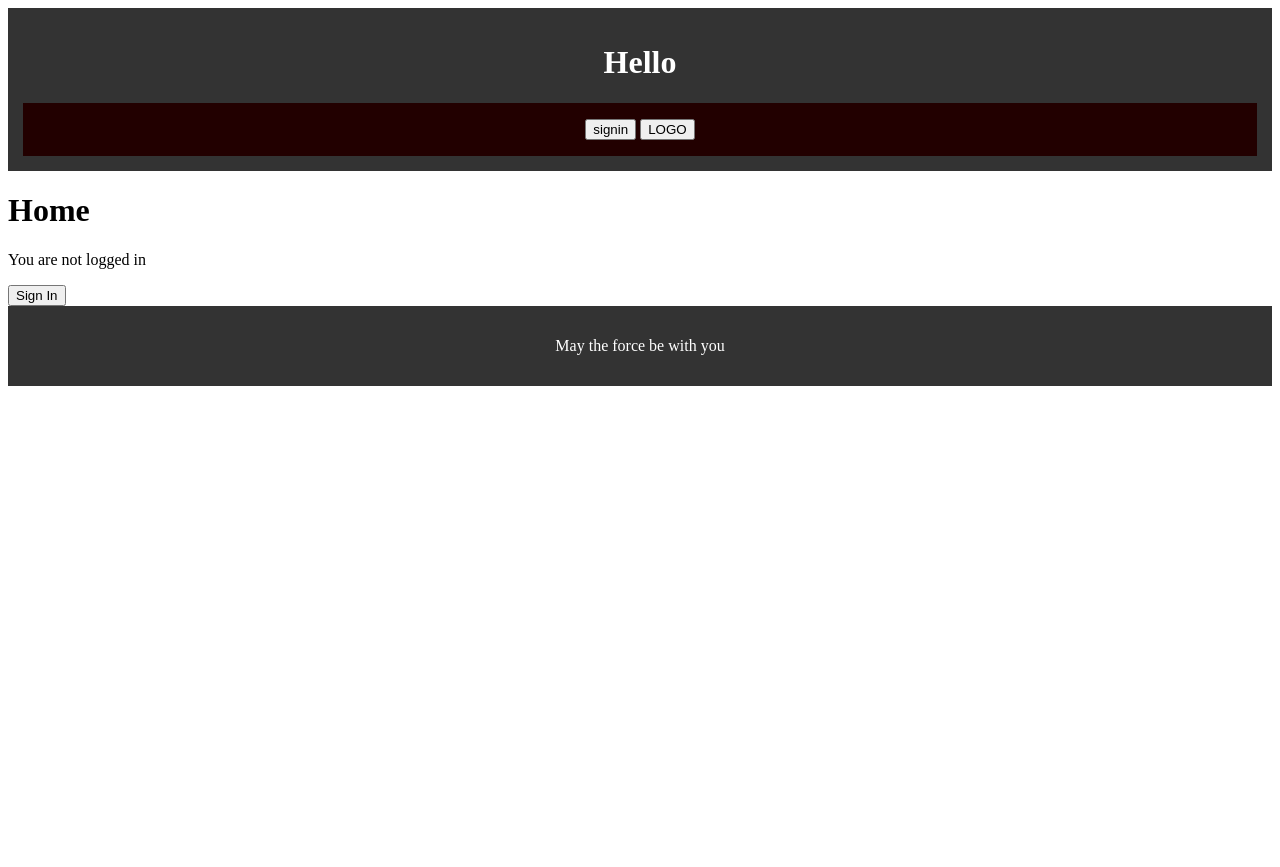
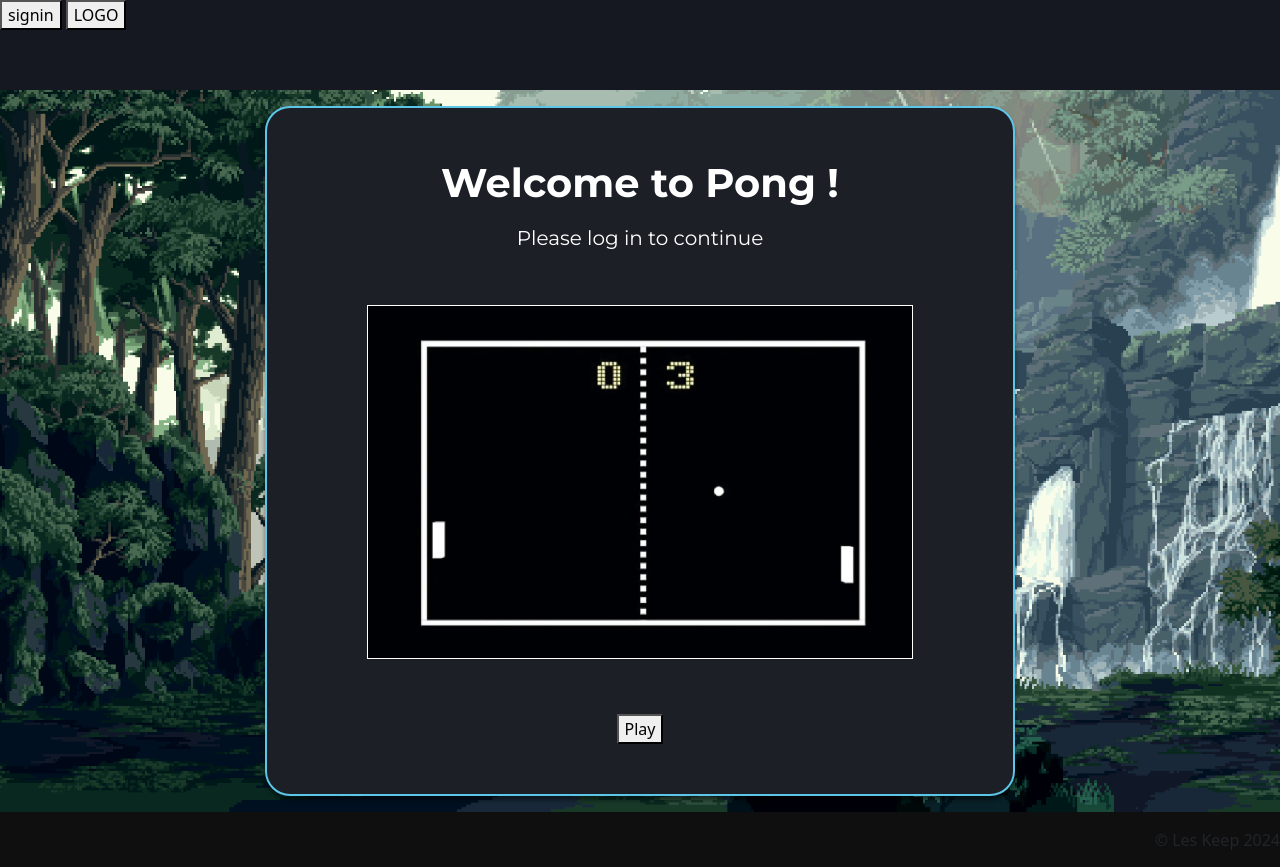
Before and after one commit to DoubleV37/ft_transcendence, a Django app: page / in a window 1280 px wide. Before the commit the page ends 386 px from the top, so only its background shows below. Run offline with Django 5.2, Linux system fonts and the light colour scheme; some libraries are stand-ins or nearby versions.

Commit message:
start integration beautiful home page

```diff
--- a/Backend/Gunicorn/requirements.txt
+++ b/Backend/Gunicorn/requirements.txt
@@ -3,3 +3,4 @@ python-decouple
 psycopg2-binary
 gunicorn
 Pillow
+django-bootstrap-v5
--- a/Backend/Uvicorn/requirements.txt
+++ b/Backend/Uvicorn/requirements.txt
@@ -2,3 +2,4 @@ django
 python-decouple
 psycopg2-binary
 uvicorn
+django-bootstrap-v5
--- a/Django_data/backend/settings.py
+++ b/Django_data/backend/settings.py
@@ -38,6 +38,7 @@ INSTALLED_APPS = [
     'django.contrib.staticfiles',
 	'apps.website',
 	'apps.authUser',
+	'bootstrap5'
 ]
 
 MIDDLEWARE = [
--- /dev/null
+++ b/Django_data/static/css/home.css
@@ -0,0 +1,94 @@
+body {
+	background: url('../images/background.png');
+	background-size: cover;
+	background-repeat: no-repeat;
+
+	display: flex;
+	flex-direction: column;
+	align-items: center;
+}
+
+#content {
+	display: flex;
+	width: 46.875rem;
+	height: 43.125rem;
+	padding: 3.125rem 6.25rem;
+	flex-direction: column;
+	justify-content: center;
+	align-items: center;
+	gap: 3.4375rem;
+	flex-shrink: 0;
+	margin-top: 1em;
+	margin-bottom: 1em;
+
+	border-radius: 1.5625rem;
+	border: 2px solid #5DC6E8;
+	background: #1C2026;
+	box-shadow: 0px 4px 4px 0px rgba(0, 0, 0, 0.45);
+}
+
+.pong {
+	flex: 1 0 0;
+	align-self: stretch;
+
+	border: 1px solid #FFF;
+	background: url('../images/pong.webp');
+	background-size: cover;
+}
+
+.welcome-text {
+	display: flex;
+	flex-direction: column;
+	justify-content: center;
+	align-items: center;
+	gap: 1.1875rem;
+	align-self: stretch;
+}
+
+.welcome-to-pong {
+	align-self: stretch;
+
+	color: #FFF;
+	text-align: center;
+
+	/* Title Desktop */
+	font-family: Montserrat;
+	font-size: 2.5rem;
+	font-style: normal;
+	font-weight: 700;
+	line-height: normal;
+}
+
+.please-log-in {
+	align-self: stretch;
+
+	color: #FFF;
+	text-align: center;
+
+	/* Body Tablet */
+	font-family: Montserrat;
+	font-size: 1.25rem;
+	font-style: normal;
+	font-weight: 400;
+	line-height: normal;
+}
+
+footer {
+	display: flex;
+	width: 100%;
+	height: 3.4375rem;
+	justify-content: flex-end;
+	align-items: center;
+	flex-shrink: 0;
+	margin-bottom: -3.4375rem;
+
+	background: #0F0F10;
+}
+
+header {
+	width: 100%;
+	height: 5.625rem;
+	flex-shrink: 0;
+
+	background: #151821;
+}
--- a/Django_data/static/css/singlepage.css
+++ /dev/null
@@ -1,19 +0,0 @@
-header {
-  background-color: #333;
-  color: #fff;
-  padding: 15px;
-  text-align: center;
-}
-
-nav {
-  background-color: #200;
-  margin: 0;
-  padding: 1em;
-}
-
-footer {
-  background-color: #333;
-  color: #fff;
-  padding: 15px;
-  text-align: center;
-}
--- a/Django_data/static/js/singlepage.js
+++ b/Django_data/static/js/singlepage.js
@@ -44,7 +44,7 @@
 window.addEventListener('DOMContentLoaded', (event) => {
 	const targetNode = document.querySelector('#content');
 	if (!targetNode) {
-        console.error('Target node not found');
+        // console.error('Target node not found');
         return;
     }
 	// Create an instance of MutationObserver with the defined callback
--- a/Django_data/templates/footer.html
+++ b/Django_data/templates/footer.html
@@ -1,3 +1,5 @@
 <footer>
-	<p>May the force be with you</p>
+	<div class="desktop-footer">
+        <span class="les-keep">© Les Keep 2024</span>
+    </div>
 </footer>
--- a/Django_data/templates/head.html
+++ b/Django_data/templates/head.html
@@ -1,8 +1,16 @@
 {% load static %}
+
+{% load bootstrap5 %}
+
+{% bootstrap_css %}
+{% bootstrap_javascript %}
+
 <head>
     <meta charset="utf-8" />
     <meta name="viewport" content="width=device-width, initial-scale=1.0">
+	<link rel="stylesheet" href="https://fonts.googleapis.com/css2?family=Montserrat:wght@300;400;700&display=swap" />
 	<link rel="stylesheet" href={% static "css/singlepage.css" %}>
+	<link rel="stylesheet" href={% static "css/home.css" %} />
 	<script src={% static "js/singlepage.js" %}></script>
 	<script src={% static "js/signupform.js" %}></script>
 </head>
--- a/Django_data/templates/header.html
+++ b/Django_data/templates/header.html
@@ -1,6 +1,37 @@
 {% load static %}
 <header>
-    <h1>Hello</h1>
+	<!-- <div class="desktop-header-not-logged">
+        <div class="menu-icon">
+			<button class="btn btn-dark" type="button" data-mdb-toggle="offcanvas" data-mdb-target="#offcanvasWithBackdrop" aria-controls="offcanvasWithBackdrop">
+		</div>
+		<div class="d-flex flex-column flex-shrink-0 p-3 text-white bg-dark" style="width: 280px;" id="offcanvas" data-mdb-hidden="false">
+			<a href="/" class="d-flex align-items-center mb-3 mb-md-0 me-md-auto text-white text-decoration-none">
+			  <svg class="bi me-2" width="40" height="32"><use xlink:href="#bootstrap"></use></svg>
+			  <span class="fs-4">Sidebar</span>
+			</a>
+			<hr>
+			<ul class="nav nav-pills flex-column mb-auto">
+			  <li class="nav-item">
+				<a href="#" class="nav-link active" aria-current="page">
+				  <svg class="bi me-2" width="16" height="16"><use xlink:href="#home"></use></svg>
+				  Home
+				</a>
+			  </li>
+			  <li>
+				<a href="#" class="nav-link text-white">
+				  <svg class="bi me-2" width="16" height="16"><use xlink:href="#speedometer2"></use></svg>
+				  Dashboard
+				</a>
+			  </li>
+			</ul>
+			<hr>
+		  </div>
+        <div class="image"></div>
+        <button class="desktop-button-sign-in">
+          <span class="sign-in">Sign in</span>
+        </button>
+    </div> -->
+
 	<nav>
 	{% if user.is_authenticated %}
 		<a href="{% url 'logout' %}">logout</a>
--- a/Django_data/templates/home.html
+++ b/Django_data/templates/home.html
@@ -1,25 +1,17 @@
 {% load static %}
-<!doctype html>
-<html lang="en-US">
+<!DOCTYPE html>
+<html lang="en">
 {% include "head.html" %}
-{% include "header.html" %}
-  <body>
+<body>
+	{% include "header.html" %}
 	<div id="content">
-	  <h1>Home</h1>
-	  {% if user.is_authenticated %}
-	    Hi {{ user.username }}!
-	      <form action="{% url 'logout' %}" method="post">
-	       {% csrf_token %}
-	       <button type="submit">Log Out</button>
-	      </form>
-	  {% else %}
-	    <p>You are not logged in</p>
-	    <button data-section="auth/signin" onclick="clickButton(this)">Sign In</button>
-	  {% endif %}
+		<div class="welcome-text">
+			<span class="welcome-to-pong">Welcome to Pong !</span>
+			<span class="please-log-in">Please log in to continue</span>
+		</div>
+		<div class="pong"></div>
+		<button class="play-button"><span class="play">Play</span></button>
 	</div>
-  </body>
-
-<script src={% static "js/SignInScript.js" %}></script>
-
-{% include "footer.html" %}
+	{% include "footer.html" %}
+</body>
 </html>
```
Also changed, not shown: Django_data/static/images/background.png (added), Django_data/static/images/pong.webp (added), 1 other file.
